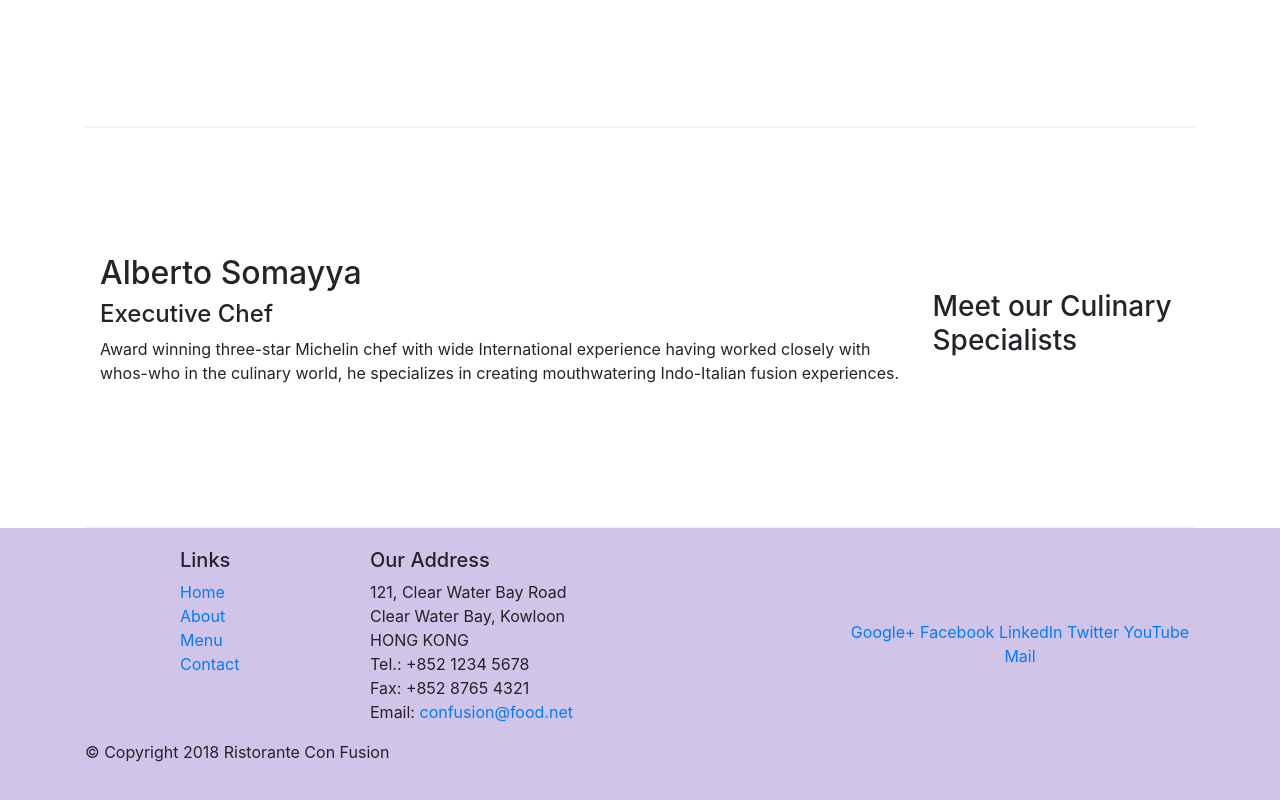
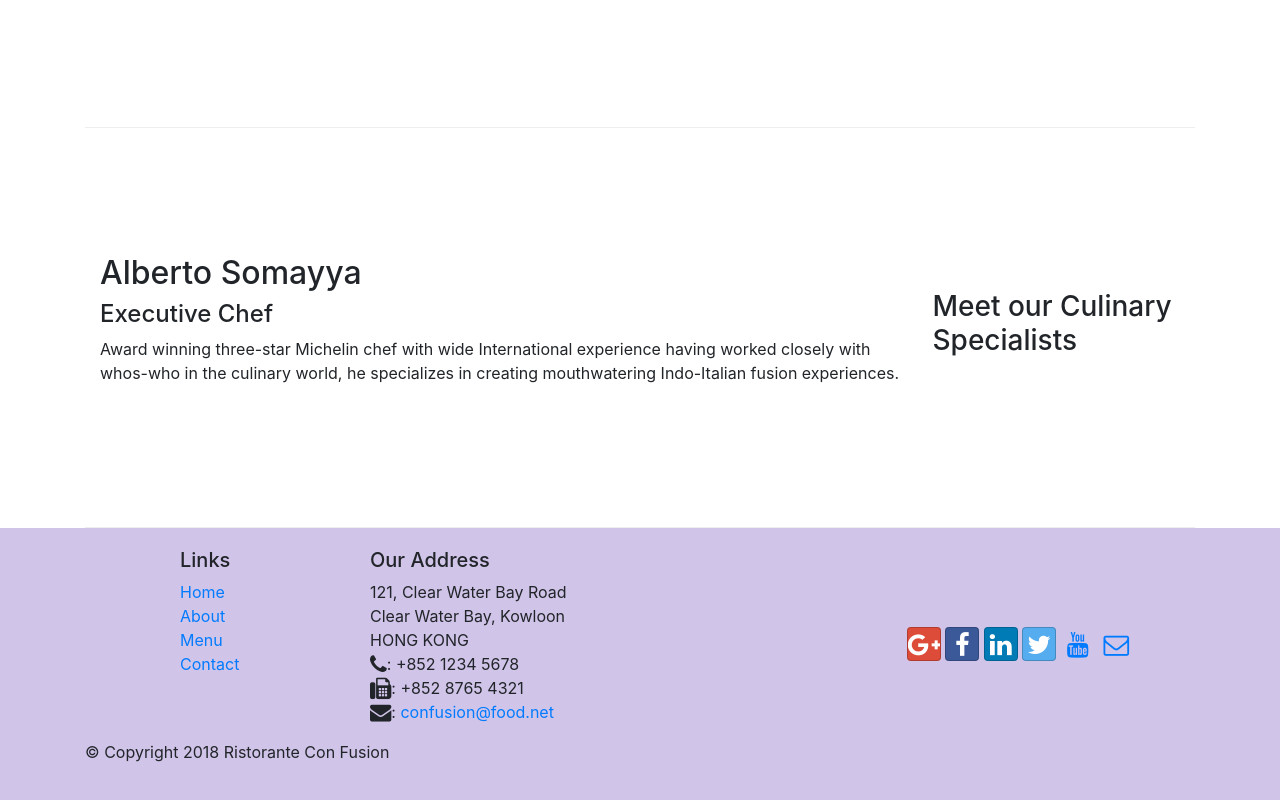
Before and after one commit to edgmuir/Coursera-Bootstrap4, a website: page index.html in a window 1280 px wide. Shown: the part 1006-1806 px from the top of the page. Drawn offline with nearby package versions, Linux system fonts and the light colour scheme.

Commit message:
Icon Fonts.

```diff
--- a/index.html
+++ b/index.html
@@ -10,6 +10,8 @@
 
   <!-- Bootstrap CSS -->
   <link rel="stylesheet" href="node_modules/bootstrap/dist/css/bootstrap.min.css">
+  <link rel="stylesheet" href="node_modules/font-awesome/css/font-awesome.min.css">
+  <link rel="stylesheet" href="node_modules/bootstrap-social/bootstrap-social.css">
   <link rel="stylesheet" href="css/styles.css">
 </head>
 
@@ -22,10 +24,10 @@
       <a class="navbar-brand mr-auto" href="#">Ristorante Con Fusion</a>
       <div class="collapse navbar-collapse" id="Navbar">
         <ul class="navbar-nav mr-auto">
-          <li class="nav-item active"><a class="nav-link" href="#">Home</a></li>
-          <li class="nav-item"><a class="nav-link" href="./aboutus.html">About</a></li>
-          <li class="nav-item"><a class="nav-link" href="#">Menu</a></li>
-          <li class="nav-item"><a class="nav-link" href="#">Contact</a></li>
+          <li class="nav-item active"><a class="nav-link" href="#"><span class="fa fa-home fa-lg"></span> Home</a></li>
+          <li class="nav-item"><a class="nav-link" href="./aboutus.html"><span class="fa fa-info fa-lg"></span> About</a></li>
+          <li class="nav-item"><a class="nav-link" href="#"><span class="fa fa-list fa-lg"></span> Menu</a></li>
+          <li class="nav-item"><a class="nav-link" href="#"><span class="fa fa-address-book fa-lg"></span> Contact</a></li>
         </ul>
       </div>
     </div>
@@ -97,19 +99,19 @@
             121, Clear Water Bay Road<br>
             Clear Water Bay, Kowloon<br>
             HONG KONG<br>
-            Tel.: +852 1234 5678<br>
-            Fax: +852 8765 4321<br>
-            Email: <a href="mailto:confusion@food.net">confusion@food.net</a>
+            <i class="fa fa-phone fa-lg"></i>: +852 1234 5678<br>
+            <i class="fa fa-fax fa-lg"></i>: +852 8765 4321<br>
+            <i class="fa fa-envelope fa-lg"></i>: <a href="mailto:confusion@food.net">confusion@food.net</a>
           </address>
         </div>
         <div class="col-12 col-sm-4 align-self-center">
           <div class="text-center">
-            <a href="http://google.com/+">Google+</a>
-            <a href="http://www.facebook.com/profile.php?id=">Facebook</a>
-            <a href="http://www.linkedin.com/in/">LinkedIn</a>
-            <a href="http://twitter.com/">Twitter</a>
-            <a href="http://youtube.com/">YouTube</a>
-            <a href="mailto:">Mail</a>
+            <a class="btn btn-social-icon btn-google" href="http://google.com/+"><i class="fa fa-google-plus fa-lg"></i></a>
+            <a class="btn btn-social-icon btn-facebook" href="http://www.facebook.com/profile.php?id="><i class="fa fa-facebook fa-lg"></i></a>
+            <a class="btn btn-social-icon btn-linkedin" href="http://www.linkedin.com/in/"><i class="fa fa-linkedin fa-lg"></i></a>
+            <a class="btn btn-social-icon btn-twitter" href="http://twitter.com/"><i class="fa fa-twitter fa-lg"></i></a>
+            <a class="btn btn-social-icon btn-youtube" href="http://youtube.com/"><i class="fa fa-youtube fa-lg"></i></a>
+            <a class="btn btn-social-icon" href="mailto:"><i class="fa fa-envelope-o fa-lg"></i></a>
           </div>
         </div>
       </div>
--- a/package.json
+++ b/package.json
@@ -15,6 +15,8 @@
   },
   "dependencies": {
     "bootstrap": "^4.0.0",
+    "bootstrap-social": "^5.1.1",
+    "font-awesome": "^4.7.0",
     "jquery": "^3.3.1",
     "popper.js": "^1.12.9"
   }
```
Also changed, not shown: aboutus.html (+15 -13 lines), 1 other file.
